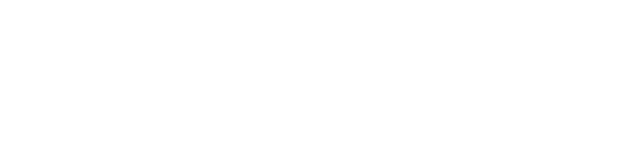
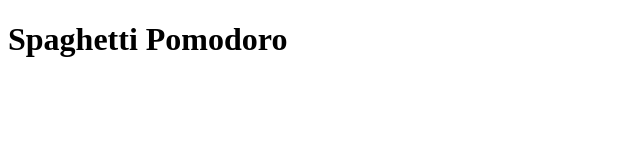
Before and after one commit to mbbaltaji/odin-recipes, a plain HTML site: page recipes/spaghetti.html in a window 1280 px wide. Shown: the whole page, without its empty margins (0-640 px from the left). Drawn offline with Linux system fonts and the light colour scheme.

```diff
--- a/recipes/spaghetti.html
+++ b/recipes/spaghetti.html
@@ -7,6 +7,6 @@
   <title>Spaghetti Pomodoro Recipe</title>
 </head>
 <body>
-
+  <h1>Spaghetti Pomodoro</h1>
 </body>
 </html>
```
